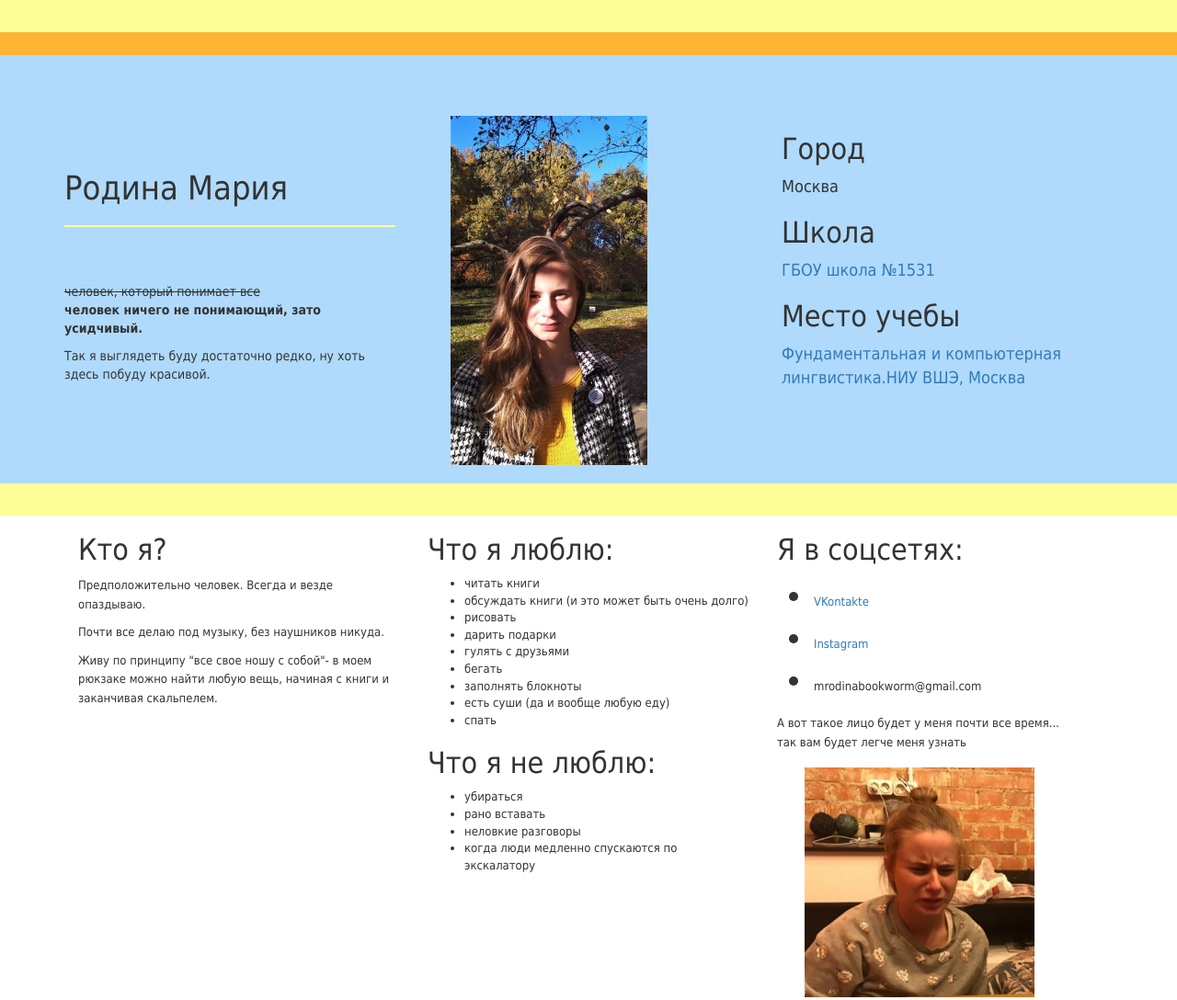
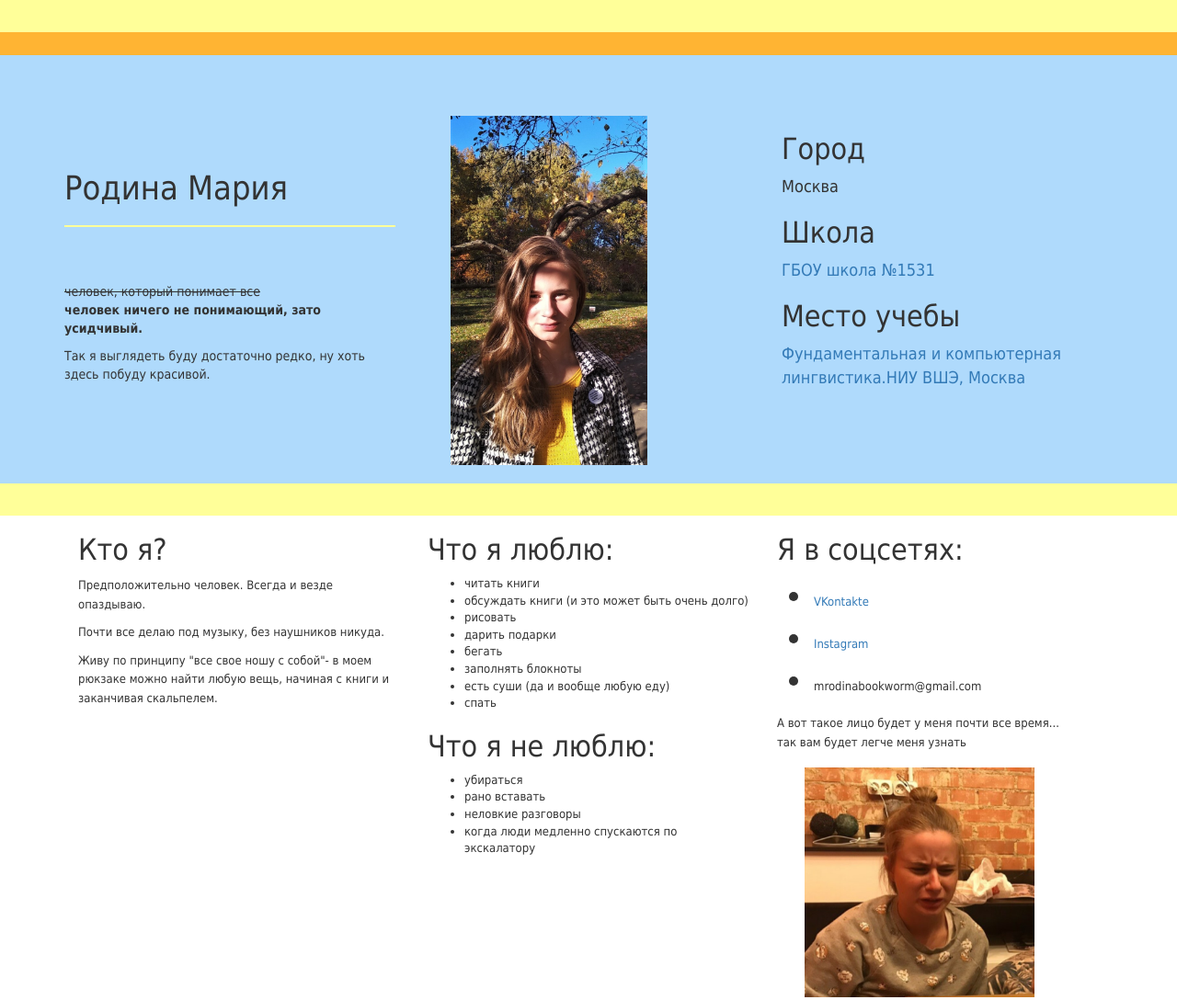
Before and after one commit to mariarodina11/mywebpage, a plain HTML site: page site/index.html in a window 1280 px wide. Shown: the top 1088 px of the page at 92% size. Drawn offline with nearby package versions, Linux system fonts and the light colour scheme.

Commit message:
Add files via upload

```diff
--- a/site/index.html
+++ b/site/index.html
@@ -77,7 +77,7 @@
 
 						<li>рисовать </li>
 						<li>дарить подарки</li>
-						<li>гулять с друзьями </li>
+
 						<li>бегать</li>
 						<li>заполнять блокноты</li>
 						<li>есть суши (да и вообще любую еду)</li>
```
